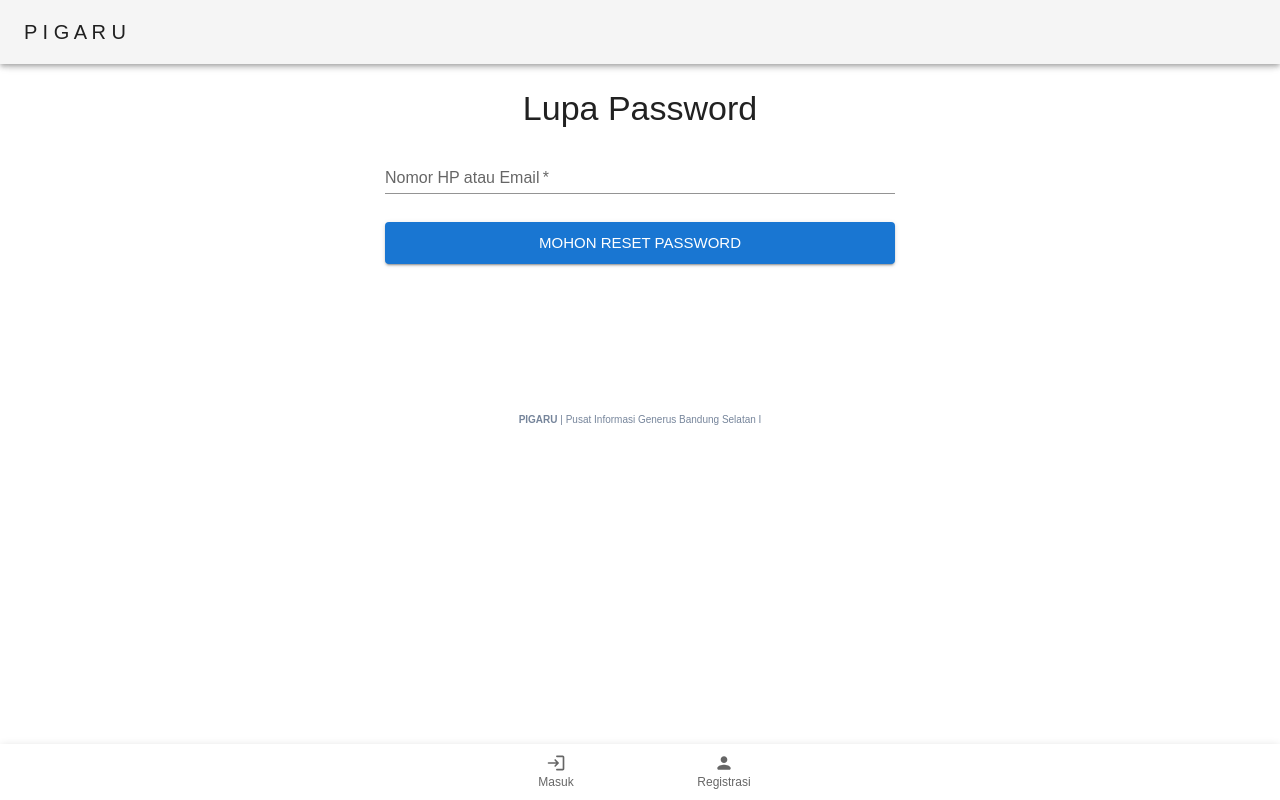
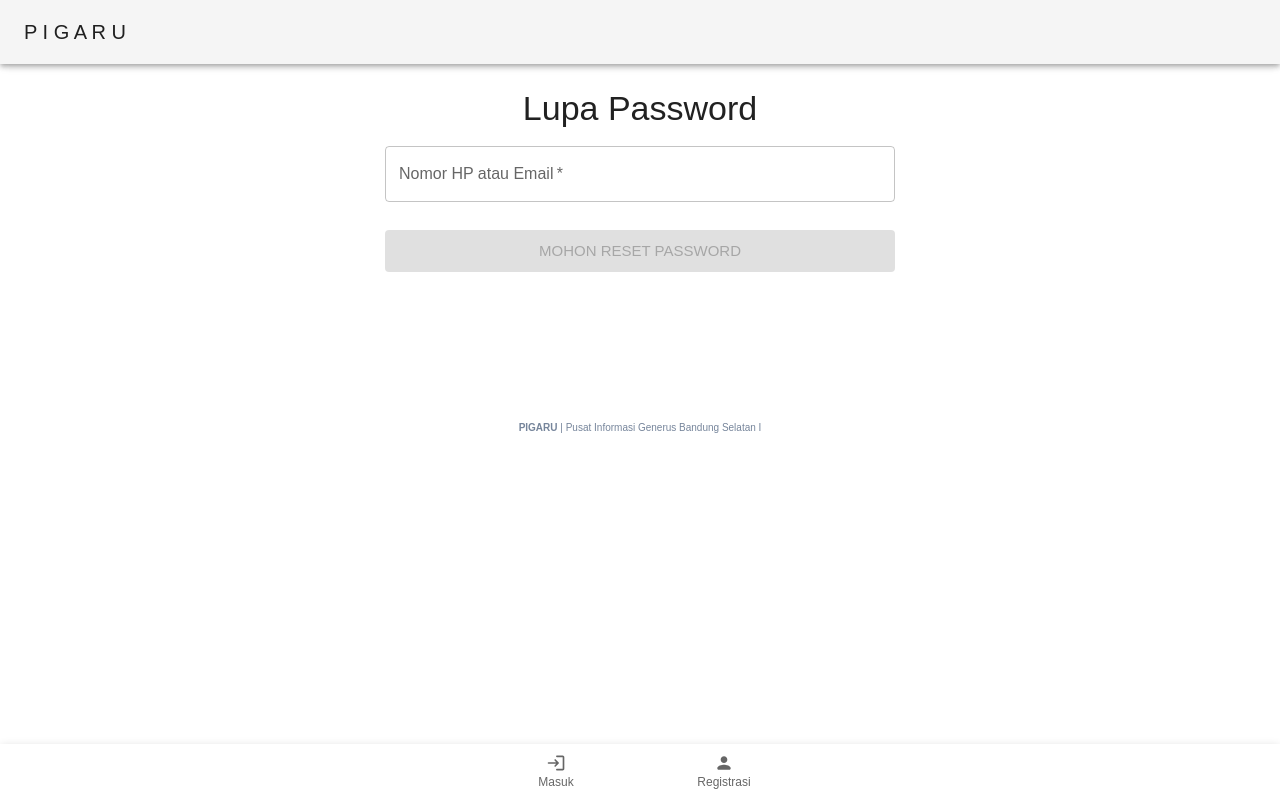
Before and after one commit to samudra-ajri/ppgbs1-web, a React (Create React App) app: page /forgot-password in a window 1280 px wide. Built offline with nearby package versions, Linux system fonts and the light colour scheme; no server answers.

Commit message:
refactor(forgot-password): new api

```diff
--- a/src/features/auth/authService.js
+++ b/src/features/auth/authService.js
@@ -73,7 +73,8 @@ const updateMyPassword = async (userData, token) => {
 
 // Forogt password
 const forgotPassword = async (userData) => {
-    const response = await API.put(API_URL + 'forgot-password', userData)
+    const { login } = userData
+    const response = await API.post(API_URL + 'forgot-password', { login })
     return response.data
 }
 
--- a/src/pages/FortgotPassword.jsx
+++ b/src/pages/FortgotPassword.jsx
@@ -39,7 +39,7 @@ function FortgotPassword() {
 
   const onSubmit = (e) => {
     e.preventDefault()
-    const userData = { userData: phoneOrEmail }
+    const userData = { login: phoneOrEmail }
     dispatch(forgotPassword(userData))
   }
 
@@ -65,7 +65,7 @@ function FortgotPassword() {
                     placeholder='Nomor HP atau Email'
                     value={phoneOrEmail}
                     onChange={onChange}
-                    variant='standard'
+                    variant='outlined'
                     fullWidth
                     required
                     disabled={isSuccessForgotPassword}
@@ -81,18 +81,23 @@ function FortgotPassword() {
                     variant='contained'
                     color='primary'
                     fullWidth
-                    disabled={isSuccessForgotPassword}
+                    disabled={isSuccessForgotPassword || !phoneOrEmail}
                   >
                     Mohon Reset Password
                   </Button>
                   {isSuccessForgotPassword && (
                     <>
-                      <Typography mt={1} align='center' variant='body2' color='#198754'>
+                      <Typography
+                        mt={1}
+                        align='center'
+                        variant='body2'
+                        color='#198754'
+                      >
                         <b>Permohonan berhasil.</b>
                       </Typography>
                       <Typography mt={1} align='center' variant='body2'>
-                        Silakan hubungi pengurus PPD/PPK
-                        untuk mengetahui password baru.
+                        Silakan hubungi pengurus PPD/PPK untuk mengetahui
+                        password baru.
                       </Typography>
                     </>
                   )}
```
